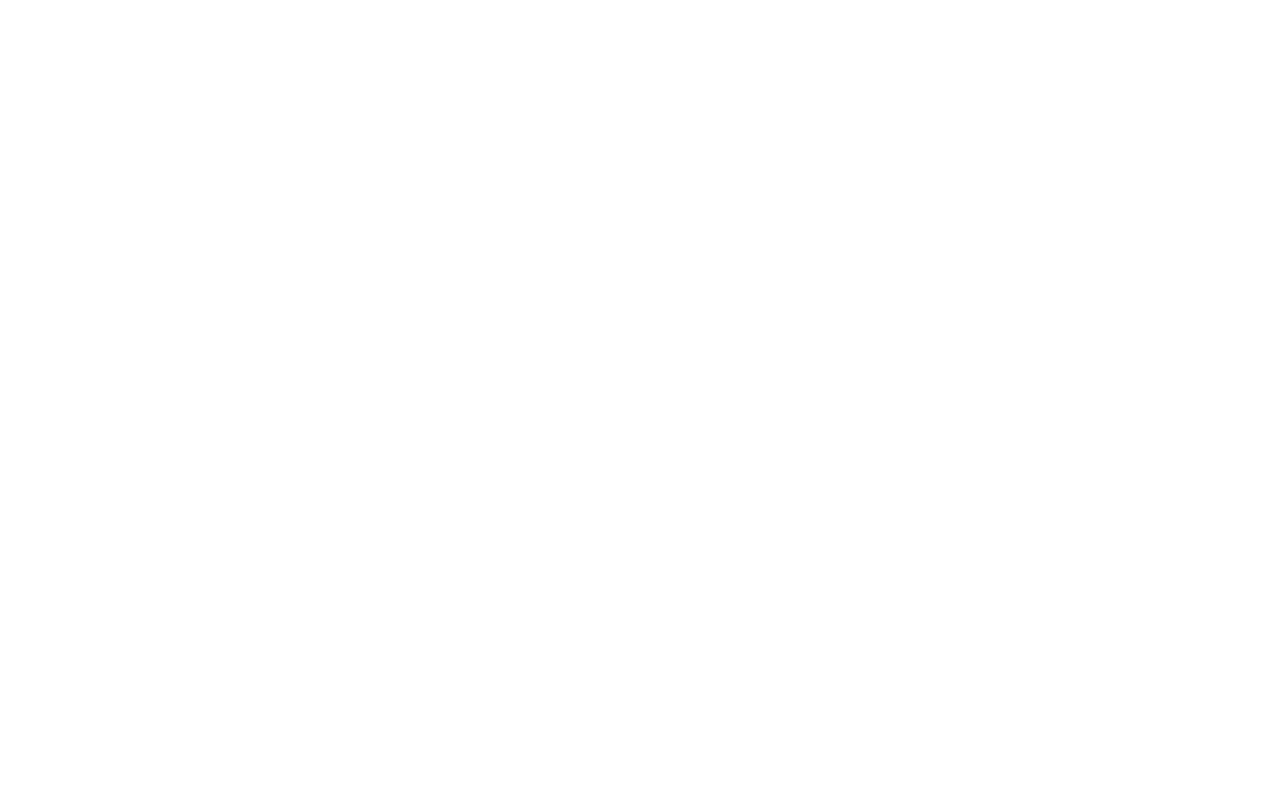
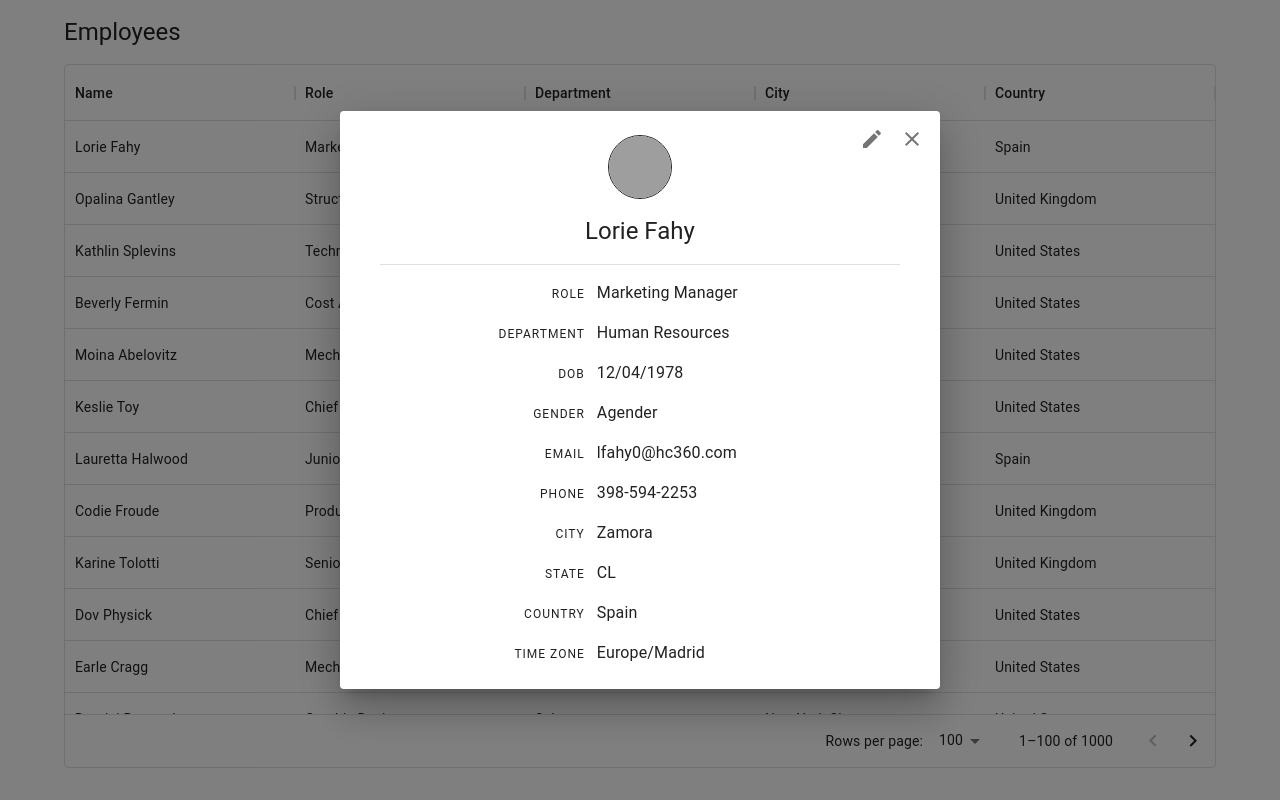
Before and after one commit to mayank99/employee-demo, a React (Vite) app: page /employee/1/edit in a window 1280 px wide. Before the commit this address had no page. Built offline with nearby package versions, Linux system fonts and the light colour scheme; grey boxes are pictures that could not be loaded.

Commit message:
Add dialog for employee details
Added content in `/employee/:employeeId` route. Renders a dialog with a styled list, and supports navigating back to home.

```diff
--- a/package.json
+++ b/package.json
@@ -9,6 +9,7 @@
   "dependencies": {
     "@emotion/react": "^11.7.1",
     "@emotion/styled": "^11.6.0",
+    "@mui/icons-material": "^5.2.5",
     "@mui/material": "^5.2.5",
     "@mui/x-data-grid": "^5.2.1",
     "history": "^5.2.0",
--- a/src/routes/employee.tsx
+++ b/src/routes/employee.tsx
@@ -1,15 +1,100 @@
-import { useParams } from 'react-router-dom';
+import styled from '@emotion/styled';
+import { Avatar, Dialog, Divider, IconButton, List, ListItem, Typography } from '@mui/material';
+import { useEffect, useState } from 'react';
+import { useNavigate, useParams } from 'react-router-dom';
+import SvgClose from '@mui/icons-material/Close';
+import SvgEdit from '@mui/icons-material/Edit';
 
 import data from '../../mock-data.json';
 
-export default function Employee() {
+type EmployeeData = typeof data[0];
+
+export default function Employee({ operation = 'view' }: { operation?: 'view' | 'create' | 'edit' }) {
+  const [employee, setEmployee] = useState<EmployeeData>();
   const { employeeId } = useParams();
 
-  if (employeeId === undefined) {
-    return <>Not a valid employee ID</>;
+  useEffect(() => {
+    if (operation === 'view') {
+      if (employeeId && parseInt(employeeId)) {
+        setEmployee(data.find(({ id }) => id === parseInt(employeeId)));
+      }
+    }
+  }, [operation]);
+
+  const navigate = useNavigate();
+
+  return (
+    <Dialog open maxWidth={false} onClose={() => navigate('/')}>
+      <ContentWrapper>
+        <ActionIcons>
+          {employee && (
+            <IconButton onClick={() => navigate('edit')}>
+              <SvgEdit />
+            </IconButton>
+          )}
+          <IconButton onClick={() => navigate('/')}>
+            <SvgClose />
+          </IconButton>
+        </ActionIcons>
+
+        {employee && <EmployeeProfile employee={employee} />}
+      </ContentWrapper>
+    </Dialog>
+  );
+}
+
+const EmployeeProfile = ({ employee }: { employee: EmployeeData }) => {
+  return (
+    <>
+      <Avatar alt='' src={employee.avatar} sx={{ width: 64, height: 64, border: '1px solid' }} />
+      <Typography variant='h5'>{employee.name}</Typography>
+
+      <Divider variant='middle' sx={{ justifySelf: 'stretch' }} />
+
+      {(
+        ['role', 'department', 'dob', 'gender', 'email', 'phone', 'city', 'state', 'country', 'time_zone'] as const
+      ).map((field) => {
+        const label = field.split('_').join(' ');
+        const value = employee[field];
+        if (!value) {
+          return null;
+        }
+        return (
+          <KeyValuePair key={field}>
+            <Typography variant='overline'>{label}</Typography>
+            <Typography variant='body1'>{value}</Typography>
+          </KeyValuePair>
+        );
+      })}
+    </>
+  );
+};
+
+const ContentWrapper = styled.div`
+  width: min(600px, 80vw);
+  display: grid;
+  justify-items: center;
+  gap: 16px;
+  padding: 24px;
+  position: relative;
+`;
+
+const KeyValuePair = styled.div`
+  display: flex;
+  align-items: baseline;
+  width: 100%;
+  gap: 12px;
+
+  & > :first-child {
+    width: 40%;
+    text-align: end;
+    line-height: normal;
   }
+`;
 
-  const employee = data.find(({ id }) => id === parseInt(employeeId));
-
-  return <span>Hi {employee?.name}</span>;
-}
+const ActionIcons = styled.div`
+  position: absolute;
+  right: 0;
+  margin: 8px;
+  display: flex;
+`;
--- a/src/routes/employees.tsx
+++ b/src/routes/employees.tsx
@@ -1,7 +1,7 @@
 import { DataGrid, GridInputSelectionModel } from '@mui/x-data-grid';
 import styled from '@emotion/styled';
-import { SxProps } from '@mui/material';
-import { useState } from 'react';
+import { SxProps, Typography } from '@mui/material';
+import { useEffect, useState } from 'react';
 import { Outlet, useNavigate } from 'react-router-dom';
 
 import data from '../../mock-data.json';
@@ -9,6 +9,10 @@
 export default function Employees() {
   const [selectionModel, setSelectionModel] = useState<GridInputSelectionModel>([]);
   const navigate = useNavigate();
+
+  useEffect(() => {
+    setSelectionModel([])
+  }, []);
 
   const columns = Object.keys(data[0])
     .filter((field) => ['name', 'role', 'department', 'city', 'country'].includes(field))
@@ -20,7 +24,7 @@
 
   return (
     <PageWrapper>
-      <div>Employees</div>
+      <Typography variant='h5'>Employees</Typography>
       <DataGridWrapper>
         <DataGrid
           columns={columns}
```
Also changed, not shown: src/App.tsx (+13 -1 lines), 1 other file (tests, documents, lock files or other folders).
